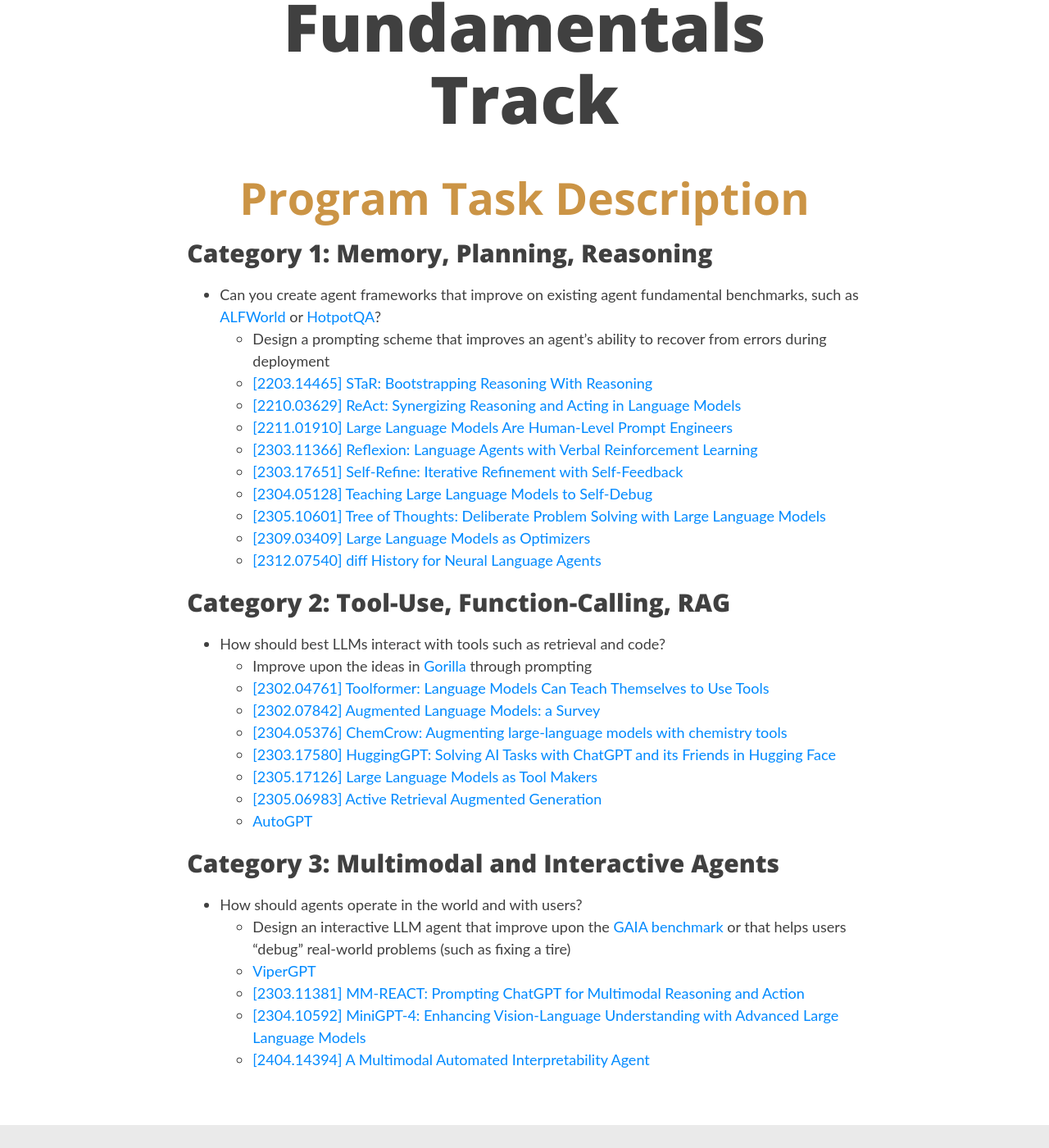
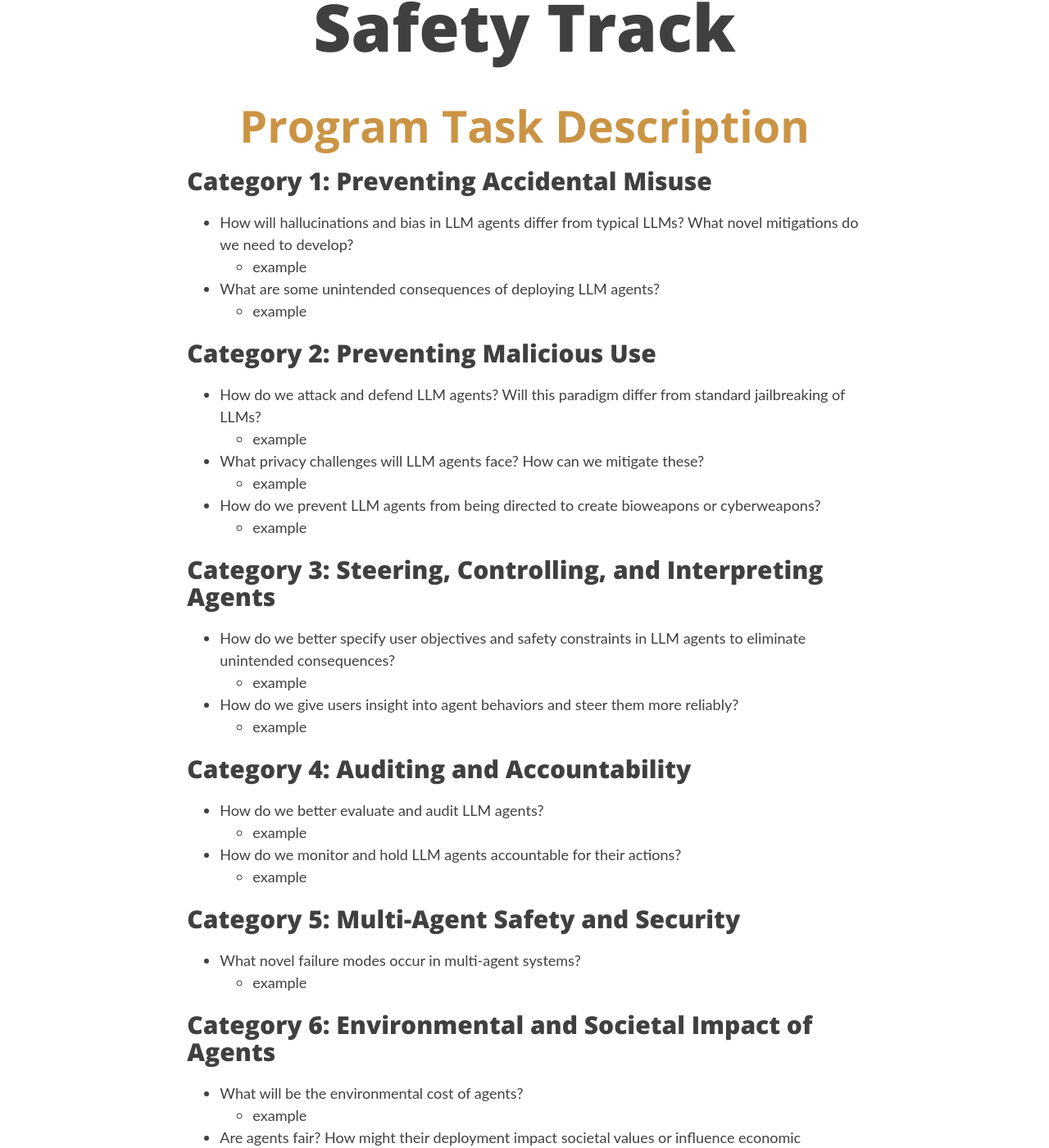
Before and after one commit to rdi-berkeley/llm-agents-hackathon, a Jekyll site: the page built from _tracks/safety_track.md, in a window 1280 px wide and 1400 px high, scrolled down 206 px. Shown: the whole window at 82% size. Built offline with Jekyll 4.4.1, drawn with Linux system fonts in a browser that asks for light colours; nearby versions of some CDN libraries; comment, search, counter and statistics services are not loaded; some of the changed text lies outside the part shown.

Commit message:
add headers

```diff
--- a/_tracks/safety_track.md
+++ b/_tracks/safety_track.md
@@ -1,5 +1,5 @@
 ---
-title: Fundamentals Track
+title: Safety Track
 description: TODO Description for the safety track is about one to two sentences and serves as a brief explanation of the track.
 date: 2020-01-04 14:40:45
 ---
@@ -8,98 +8,122 @@ date: 2020-01-04 14:40:45
   <h1 style="font-weight: bold; font-size: 3em; color: #CB9445;">Program Task Description</h1>
 </div>
 
-<h2>Category 1: Memory, Planning, Reasoning</h2>
+<h2>Category 1: Preventing Accidental Misuse</h2>
 <ul>
    <li>
-      Can you create agent frameworks that improve on existing agent fundamental benchmarks, such as <a href="https://alfworld.github.io/">ALFWorld</a> or <a href="https://hotpotqa.github.io/">HotpotQA</a>?
+      How will hallucinations and bias in LLM agents differ from typical LLMs? What novel mitigations do we need to develop?
       <ul>
          <li>
-            Design a prompting scheme that improves an agent’s ability to recover from errors during deployment
+            example
         </li>
+      </ul>
+   </li>
+    <li>
+      What are some unintended consequences of deploying LLM agents?
+      <ul>
          <li>
-            <a href="https://arxiv.org/abs/2203.14465">[2203.14465] STaR: Bootstrapping Reasoning With Reasoning</a>
-        </li>
-         <li>
-           <a href="https://arxiv.org/abs/2210.03629">[2210.03629] ReAct: Synergizing Reasoning and Acting in Language Models</a>
-         </li>
-         <li>
-           <a href="https://arxiv.org/abs/2211.01910">[2211.01910] Large Language Models Are Human-Level Prompt Engineers</a>
-         </li>
-         <li>
-           <a href="https://arxiv.org/abs/2303.11366">[2303.11366] Reflexion: Language Agents with Verbal Reinforcement Learning</a>
-         </li>
-        <li>
-          <a href="https://arxiv.org/abs/2303.17651">[2303.17651] Self-Refine: Iterative Refinement with Self-Feedback</a>
-        </li>
-        <li>
-          <a href="https://arxiv.org/abs/2304.05128">[2304.05128] Teaching Large Language Models to Self-Debug</a>
-        </li>
-       <li>
-          <a href="https://arxiv.org/abs/2305.10601">[2305.10601] Tree of Thoughts: Deliberate Problem Solving with Large Language Models</a>
-        </li>
-       <li>
-          <a href="https://arxiv.org/abs/2309.03409">[2309.03409] Large Language Models as Optimizers</a>
-        </li>
-       <li>
-          <a href="https://arxiv.org/abs/2312.07540">[2312.07540] diff History for Neural Language Agents</a>
+            example
         </li>
       </ul>
    </li>
 </ul>
 
-<h2>Category 2: Tool-Use, Function-Calling, RAG</h2>
+<h2>Category 2: Preventing Malicious Use</h2>
 <ul>
    <li>
-      How should best LLMs interact with tools such as retrieval and code?
+      How do we attack and defend LLM agents? Will this paradigm differ from standard jailbreaking of LLMs?
       <ul>
          <li>
-            Improve upon the ideas in <a href="https://gorilla.cs.berkeley.edu/">Gorilla</a> through prompting
+            example
         </li>
+      </ul>
+   </li>
+  <li>
+      What privacy challenges will LLM agents face? How can we mitigate these?
+      <ul>
          <li>
-            <a href="https://arxiv.org/abs/2302.04761">[2302.04761] Toolformer: Language Models Can Teach Themselves to Use Tools</a>
+            example
         </li>
+      </ul>
+   </li>
+  <li>
+      How do we prevent LLM agents from being directed to create bioweapons or cyberweapons?
+      <ul>
          <li>
-           <a href="https://arxiv.org/abs/2302.07842">[2302.07842] Augmented Language Models: a Survey</a>
-         </li>
-        <li>
-           <a href="https://arxiv.org/abs/2304.05376">[2304.05376] ChemCrow: Augmenting large-language models with chemistry tools</a>
-         </li>
-        <li>
-           <a href="https://arxiv.org/abs/2303.17580">[2303.17580] HuggingGPT: Solving AI Tasks with ChatGPT and its Friends in Hugging Face</a>
-         </li>
-       <li>
-           <a href="https://arxiv.org/abs/2305.17126">[2305.17126] Large Language Models as Tool Makers</a>
-         </li>
-       <li>
-           <a href="https://arxiv.org/abs/2305.06983">[2305.06983] Active Retrieval Augmented Generation</a>
-         </li>
-       <li>
-           <a href="https://github.com/Significant-Gravitas/AutoGPT">AutoGPT</a>
-         </li>
+            example
+        </li>
       </ul>
    </li>
 </ul>
 
-<h2>Category 3: Multimodal and Interactive Agents</h2>
+<h2>Category 3: Steering, Controlling, and Interpreting Agents</h2>
 <ul>
    <li>
-      How should agents operate in the world and with users?
+      How do we better specify user objectives and safety constraints in LLM agents to eliminate unintended consequences?
       <ul>
          <li>
-            Design an interactive LLM agent that improve upon the <a href="https://arxiv.org/abs/2311.12983">GAIA benchmark</a> or that helps users “debug” real-world problems (such as fixing a tire)
+            example
         </li>
+      </ul>
+   </li>
+  <li>
+      How do we give users insight into agent behaviors and steer them more reliably?
+      <ul>
          <li>
-            <a href="https://viper.cs.columbia.edu/">ViperGPT</a>
+            example
         </li>
-         <li>
-           <a href="https://arxiv.org/abs/2303.11381">[2303.11381] MM-REACT: Prompting ChatGPT for Multimodal Reasoning and Action</a>
-         </li>
-       <li>
-           <a href="https://arxiv.org/abs/2304.10592">[2304.10592] MiniGPT-4: Enhancing Vision-Language Understanding with Advanced Large Language Models</a>
-         </li>
-      <li>
-           <a href="https://arxiv.org/abs/2404.14394">[2404.14394] A Multimodal Automated Interpretability Agent</a>
-         </li>
       </ul>
    </li>
 </ul>
+
+<h2>Category 4: Auditing and Accountability</h2>
+<ul>
+   <li>
+      How do we better evaluate and audit LLM agents?
+      <ul>
+         <li>
+            example
+        </li>
+      </ul>
+   </li>
+  <li>
+      How do we monitor and hold LLM agents accountable for their actions?
+      <ul>
+         <li>
+            example
+        </li>
+      </ul>
+   </li>
+</ul>
+
+<h2>Category 5: Multi-Agent Safety and Security</h2>
+<ul>
+   <li>
+      What novel failure modes occur in multi-agent systems?
+      <ul>
+         <li>
+            example
+        </li>
+      </ul>
+   </li>
+</ul>
+
+<h2>Category 6: Environmental and Societal Impact of Agents</h2>
+<ul>
+   <li>
+      What will be the environmental cost of agents?
+      <ul>
+         <li>
+            example
+        </li>
+      </ul>
+   </li>
+  <li>
+      Are agents fair? How might their deployment impact societal values or influence economic incentives? How should we govern them?
+      <ul>
+         <li>
+            example
+        </li>
+      </ul>
+   </li>
+</ul>
```
